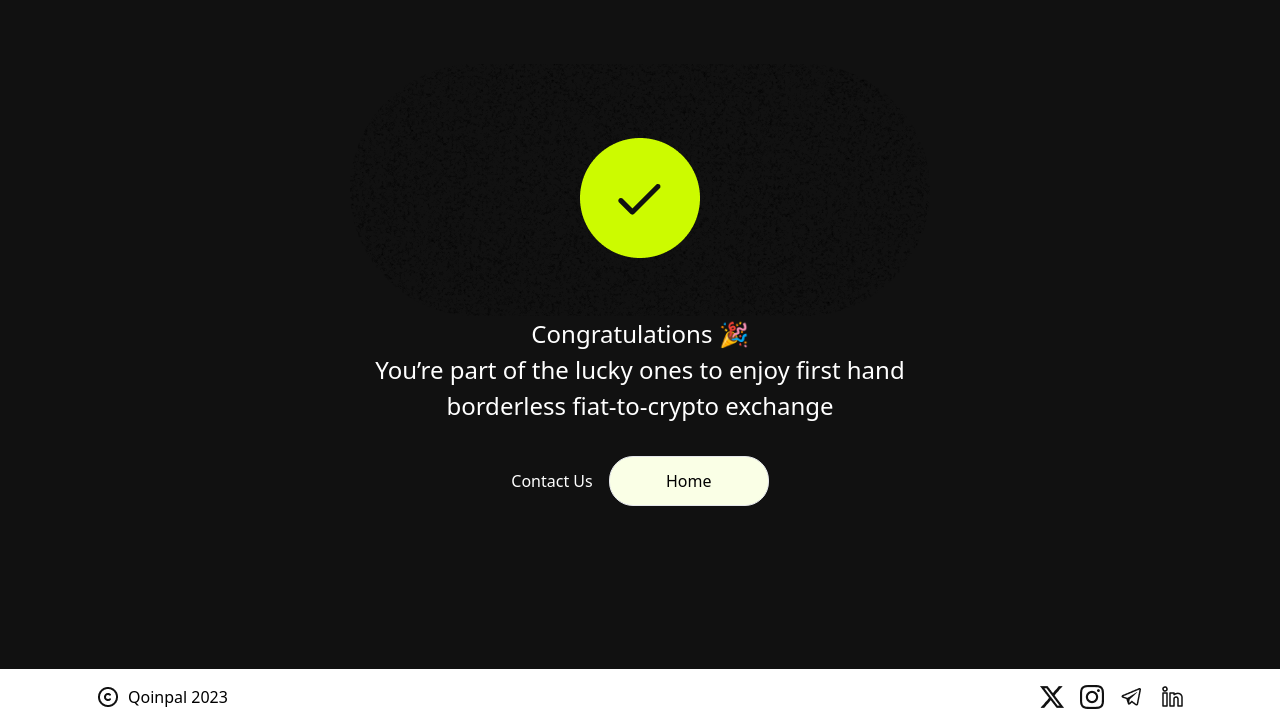
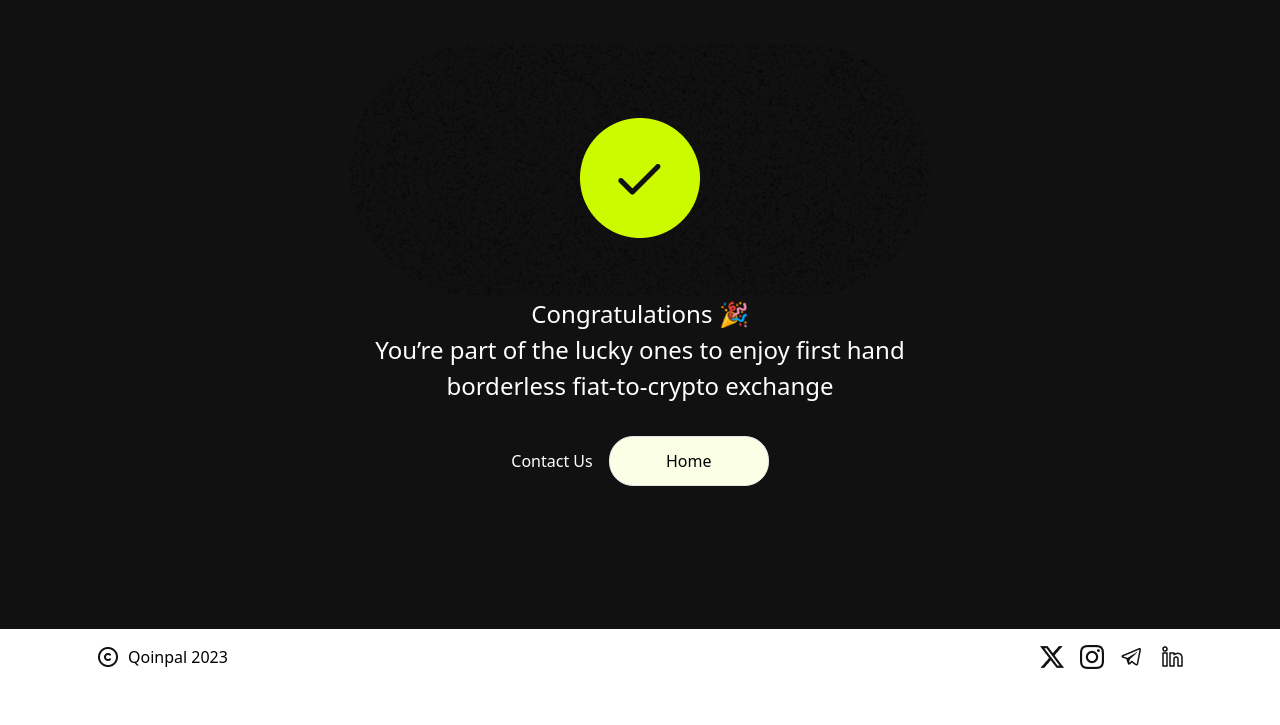
Before and after one commit to qoinpalhq/qoinpal-waitlist-v2-, a React (Vite) app in the folder frontend/: page /success in a window 1280 px wide. Shown: the part 131-856 px from the top of the page. After the commit the page ends 816 px from the top, so only its background shows below. Built offline with nearby package versions, Linux system fonts and the light colour scheme.

Commit message:
added links to navbar

```diff
--- a/frontend/src/components/Congratulations.tsx
+++ b/frontend/src/components/Congratulations.tsx
@@ -1,25 +1,41 @@
+import { Link } from "react-router-dom"
 import rectangle from "../../assets/Rectangle.png"
 import tick from "../../assets/Tick.png"
 
 const Congratulations = () => {
     return (
-        <div className="flex bg-[#111111] h-screen items-center justify-center">
+      <div className="flex bg-[#111111] h-[95vh] items-center justify-center">
         <div className="flex flex-col items-center justify-center">
           <div className="flex items-center justify-center mt-8 relative">
             <img src={rectangle} alt="Rectangle" />
             <img src={tick} alt="Tick" className="absolute mt-4" />
           </div>
           <div className=" text-white bottom-40 text-xl mb-8">
-                    <p className="flex relative items-center justify-center ">Congratulations 🎉</p>
-                    <p className="flex items-center justify-center ">You’re part of the lucky ones to enjoy first hand </p>
-                    <p className="flex relative items-center justify-center">borderless fiat-to-crypto exchange </p>
+            <p className="flex relative items-center justify-center ">
+              Congratulations 🎉
+            </p>
+            <p className="flex items-center justify-center ">
+              You’re part of the lucky ones to enjoy first hand{" "}
+            </p>
+            <p className="flex relative items-center justify-center">
+              borderless fiat-to-crypto exchange{" "}
+            </p>
           </div>
           <div className="flex flex-row gap-4 items-center justify-center ">
-                    <p className="flex flex-row text-white text-base">Contact Us</p>
-                    <button className="flex items-center justify-center border rounded-3xl bg-[#FAFFE6] w-40 p-3">Home</button>
+            <Link
+              to={"/#contact"}
+              className="flex flex-row text-white text-base"
+            >
+              Contact Us
+            </Link>
+            <Link to={"/"}>
+              <button className="flex items-center justify-center border rounded-3xl bg-[#FAFFE6] w-40 p-3">
+                Home
+              </button>
+            </Link>
           </div>
         </div>
       </div>
-    )
+    );
 }
 export default Congratulations
--- a/frontend/src/components/FAQ/FAQ.tsx
+++ b/frontend/src/components/FAQ/FAQ.tsx
@@ -39,7 +39,7 @@ const FAQ = () => {
     };
 
     return (
-        <div className="">
+        <div className="" id="faqs">
             <h1 className="flex items-center justify-center text-bold text-[#111111] mb-10">
                 FAQs
             </h1>
--- a/frontend/src/components/Footer.tsx
+++ b/frontend/src/components/Footer.tsx
@@ -8,7 +8,7 @@ import { slideIn } from '../utils/motion'
 
 const Footer = () => {
     return (
-        <div className="px-24 py-4">
+        <div className="px-24 py-4" id='contact'>
             <motion.div className="flex justify-between items-center" initial="hidden" whileInView="show" variants={slideIn("up","spring",0.4,3)}>
                 <div className="flex gap-2 items-center">
                     <img src={copyright} alt="Copyright" />
```
Lines whose indentation alone changed are shown as unchanged.
